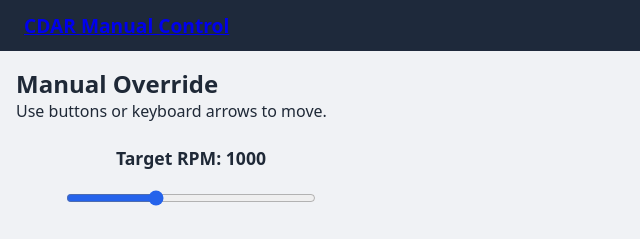
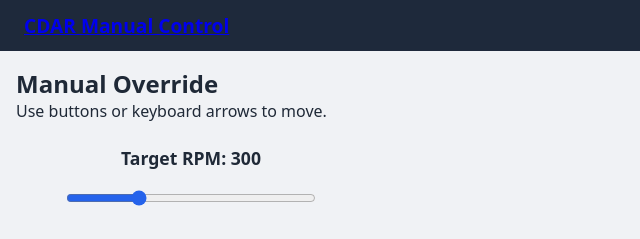
Before and after one commit to JonathanFarnham/CDAR, a plain HTML site: page data/manual.html in a window 1280 px wide. Shown: the top 239 px of the page, 0-640 px from the left. Drawn offline with Linux system fonts and the light colour scheme.

Commit message:
Adjust target RPM and range in manual control for improved safety

```diff
--- a/data/manual.html
+++ b/data/manual.html
@@ -27,8 +27,8 @@
             <p>Use buttons or keyboard arrows to move.</p>
 
             <div class = "speed-control">
-                <label for="speed-slider">Target RPM: <span id="speed-display">1000</span></label>
-                <input type="range" id="speed-slider" min="0" max="3000" value="1000" step="100">
+                <label for="speed-slider">Target RPM: <span id="speed-display">300</span></label>
+                <input type="range" id="speed-slider" min="0" max="1200" value="300" step="50">
             </div>
 
             <div class="d-pad-container">
```
